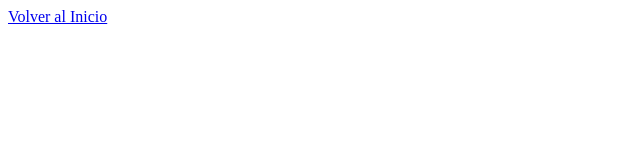
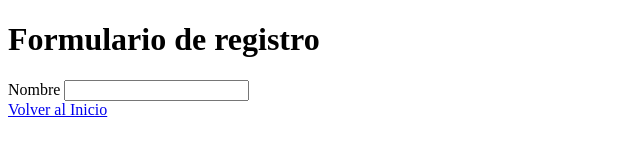
Before and after one commit to rodrimart14/e1FormsYLista, a plain HTML site: page formulario/form.html in a window 1280 px wide. Shown: the whole page, without its empty margins (0-640 px from the left). Drawn offline with Linux system fonts and the light colour scheme.

Commit message:
cammbio nombre

```diff
--- a/formulario/index.html
+++ b/formulario/form.html
@@ -6,8 +6,15 @@
     <title>Formulario</title>
 </head>
 <body>
-
-
+    <header>
+        <h1><b>Formulario de registro</b></h1>
+    </header>
+    <section>
+        <div>
+            <label for="texto">Nombre</label>
+            <input type="text">
+        </div>
+    </section>
 
 
     <footer>
```
Also changed, not shown: cv messi/cv.html (renamed from cv messi/index.html), programacion/programa.html (renamed from programacion/index.html).
